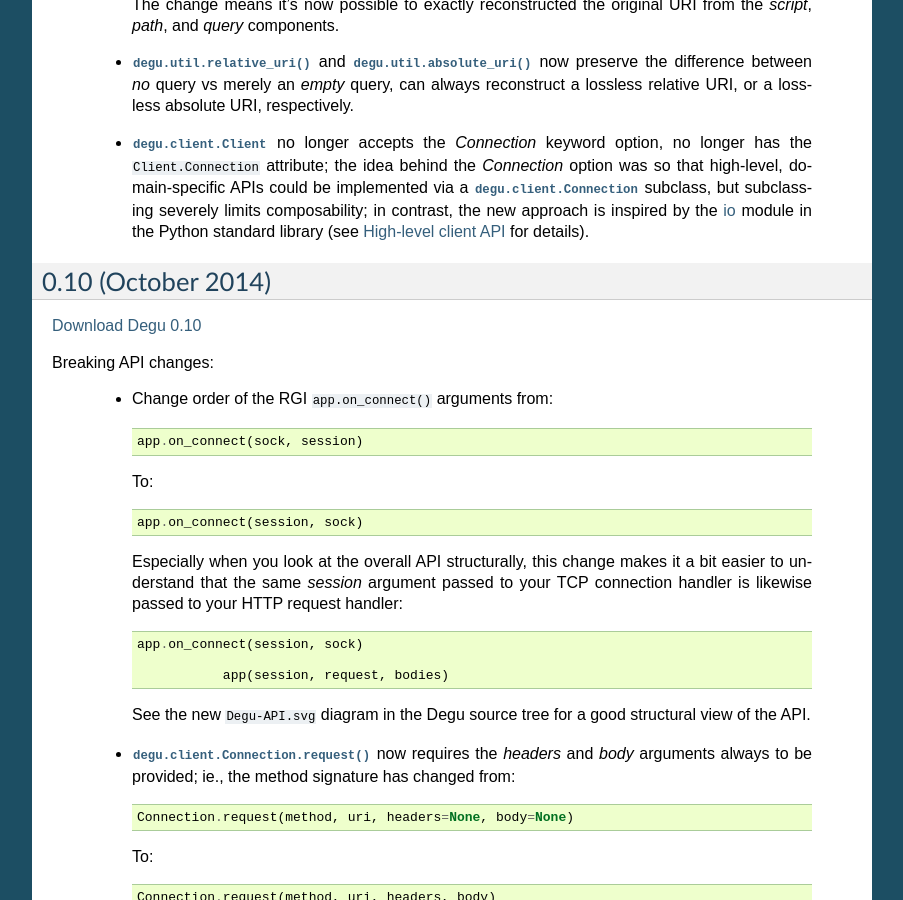
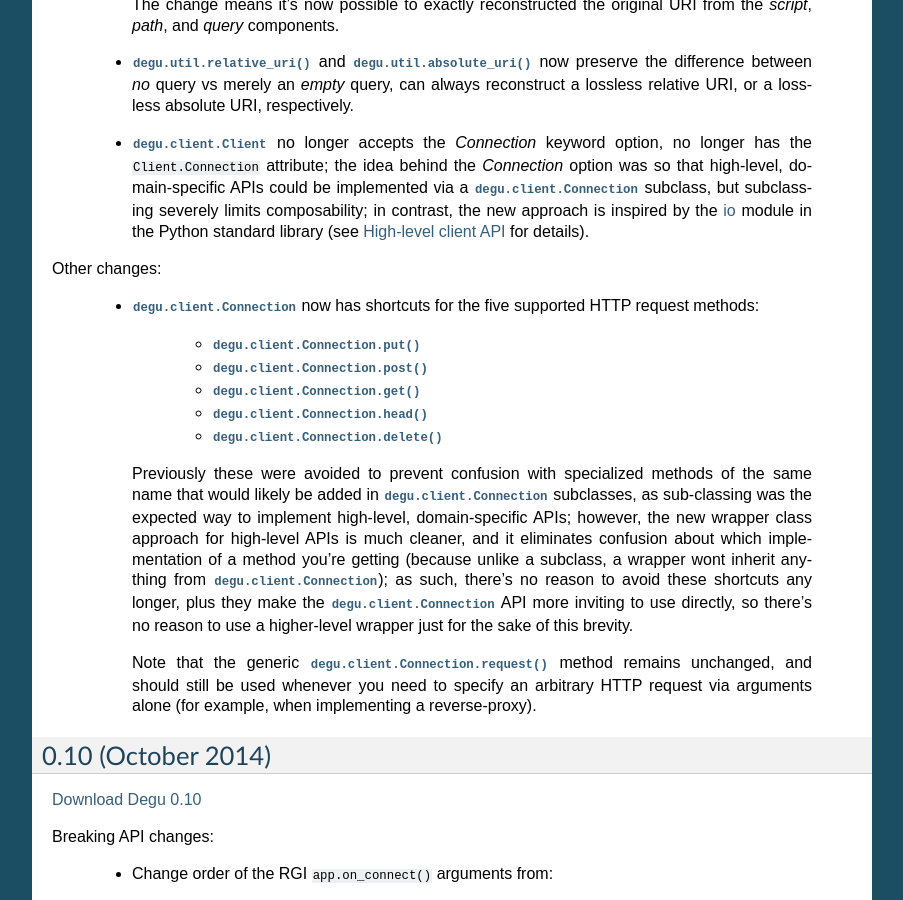
Before and after one commit to json420/degu, a Sphinx documentation site: the page built from doc/changelog.rst, in a window 1280 px wide and 900 px high, scrolled down 1118 px. Shown: the whole window, without its empty margins (198-1101 px from the left). Built offline with Sphinx 7.4.7, drawn with Linux system fonts in a browser that asks for light colours.

Commit message:
Document new Connection shortcut methods

```diff
--- a/doc/changelog.rst
+++ b/doc/changelog.rst
@@ -73,6 +73,36 @@ Breaking API changes:
         subclass, but subclassing severely limits composability; in contrast,
         the new approach is inspired by the `io`_ module in the Python standard
         library (see :ref:`high-level-client-API` for details).
+
+
+Other changes:
+
+    *   :class:`degu.client.Connection` now has shortcuts for the five supported
+        HTTP request methods:
+
+            *   :meth:`degu.client.Connection.put()`
+            *   :meth:`degu.client.Connection.post()`
+            *   :meth:`degu.client.Connection.get()`
+            *   :meth:`degu.client.Connection.head()`
+            *   :meth:`degu.client.Connection.delete()`
+
+        Previously these were avoided to prevent confusion with specialized
+        methods of the same name that would likely be added in
+        :class:`degu.client.Connection` subclasses, as sub-classing was the
+        expected way to implement high-level, domain-specific APIs; however, the
+        new wrapper class approach for high-level APIs is much cleaner, and it
+        eliminates confusion about which implementation of a method you're
+        getting (because unlike a subclass, a wrapper wont inherit anything from
+        :class:`degu.client.Connection`); as such, there's no reason to avoid
+        these shortcuts any longer, plus they make the
+        :class:`degu.client.Connection` API more inviting to use directly, so
+        there's no reason to use a higher-level wrapper just for the sake of
+        this brevity.
+
+        Note that the generic :meth:`degu.client.Connection.request()` method
+        remains unchanged, and should still be used whenever you need to specify
+        an arbitrary HTTP request via arguments alone (for example, when
+        implementing a reverse-proxy).
 
 
 
```
Also changed, not shown: doc/degu.client.rst (+92 -19 lines), doc/index.rst (+3 -4 lines), 1 other file.
